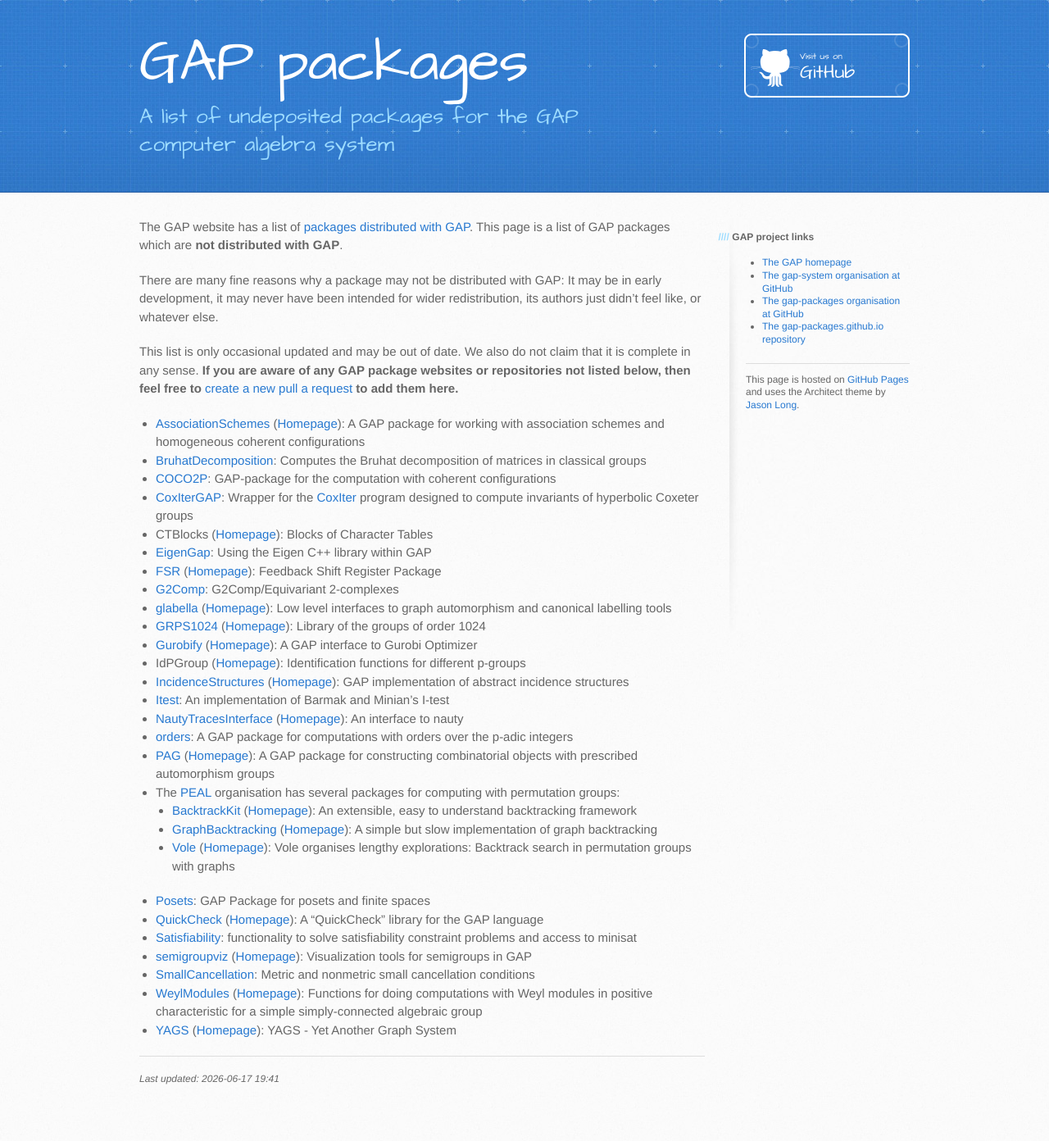
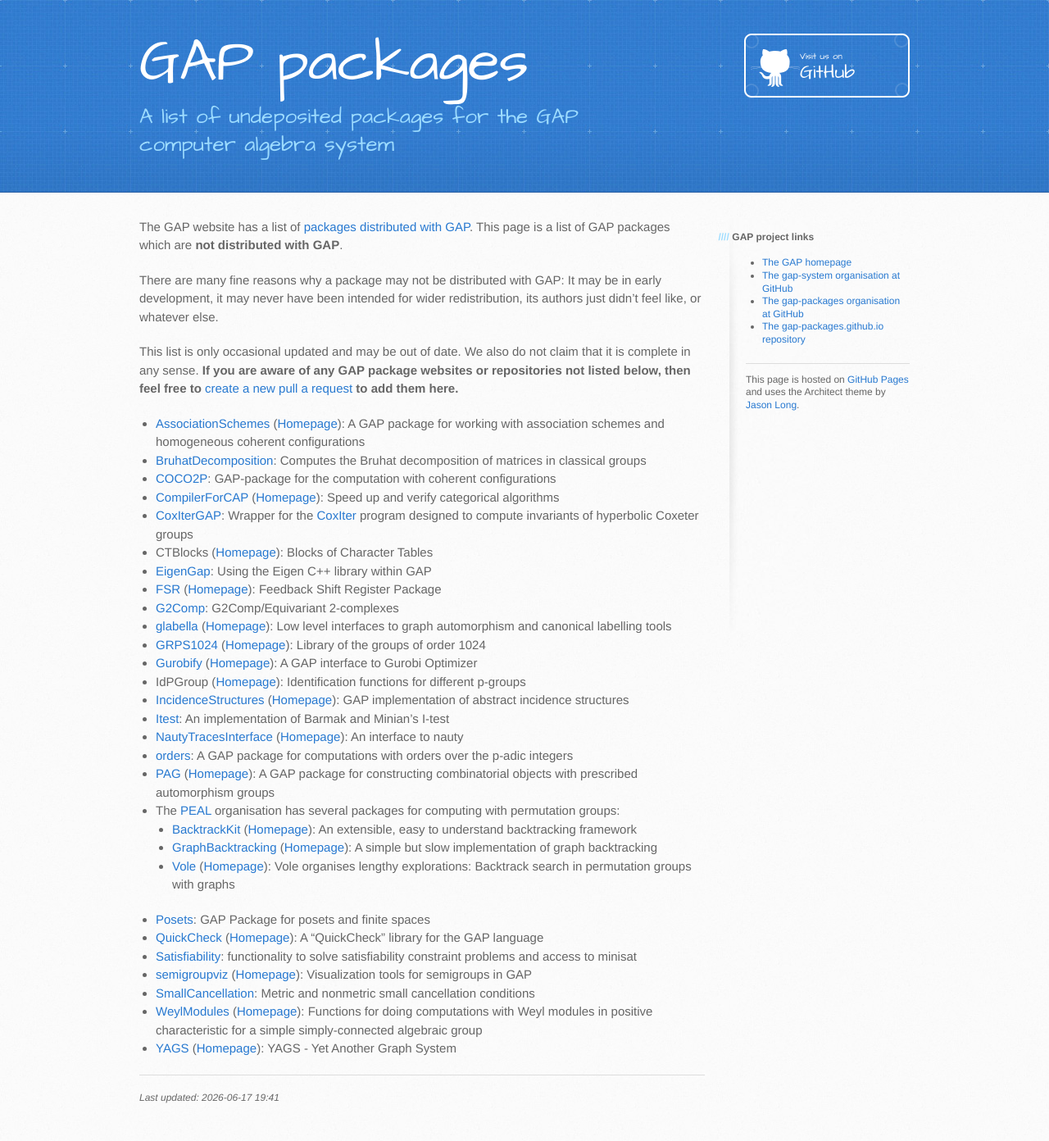
Before and after one commit to gap-packages/gap-packages.github.io, a Jekyll site: the page built from index.md, in a window 1280 px wide. Shown: the whole page at 82% size. Built offline with Jekyll 4.4.1, drawn with Linux system fonts in a browser that asks for light colours; before the commit the page ends 1369 px from its top, so only the background shows below that.

Commit message:
Add CompilerForCAP package

```diff
--- a/index.md
+++ b/index.md
@@ -19,6 +19,7 @@ to add them here.**
 * [AssociationSchemes](https://github.com/jesselansdown/AssociationSchemes) ([Homepage](https://jesselansdown.github.io/AssociationSchemes)): A GAP package for working with association schemes and homogeneous coherent configurations
 * [BruhatDecomposition](https://github.com/gap-packages/BruhatDecomposition): Computes the Bruhat decomposition of matrices in classical groups
 * [COCO2P](https://github.com/chpech/COCO2P): GAP-package for the computation with coherent configurations
+* [CompilerForCAP](https://github.com/homalg-project/CAP_project/tree/master/CompilerForCAP) ([Homepage](https://homalg-project.github.io/pkg/CompilerForCAP)): Speed up and verify categorical algorithms
 * [CoxIterGAP](https://github.com/gap-packages/CoxIterGAP): Wrapper for the [CoxIter](https://github.com/rgugliel/CoxIter) program designed to compute invariants of hyperbolic Coxeter groups
 * CTBlocks ([Homepage](https://www.math.rwth-aachen.de/~Thomas.Breuer/ctblocks)): Blocks of Character Tables
 * [EigenGap](https://github.com/jesselansdown/EigenGap): Using the Eigen C++ library within GAP
```
